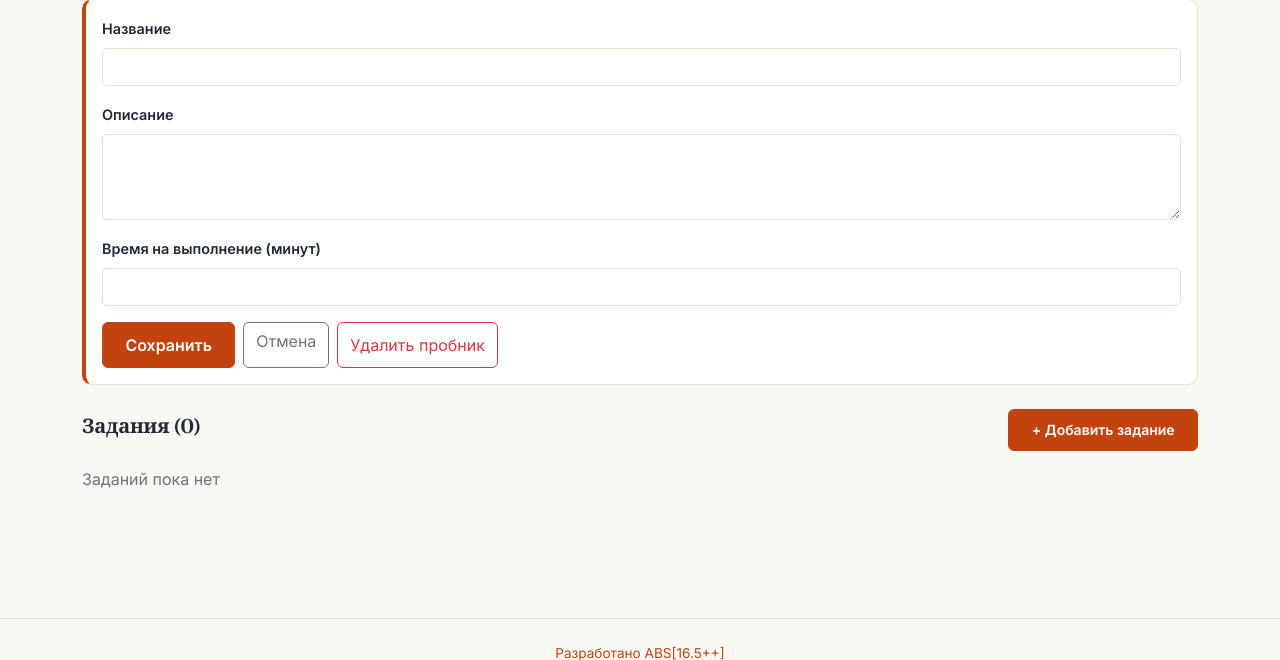
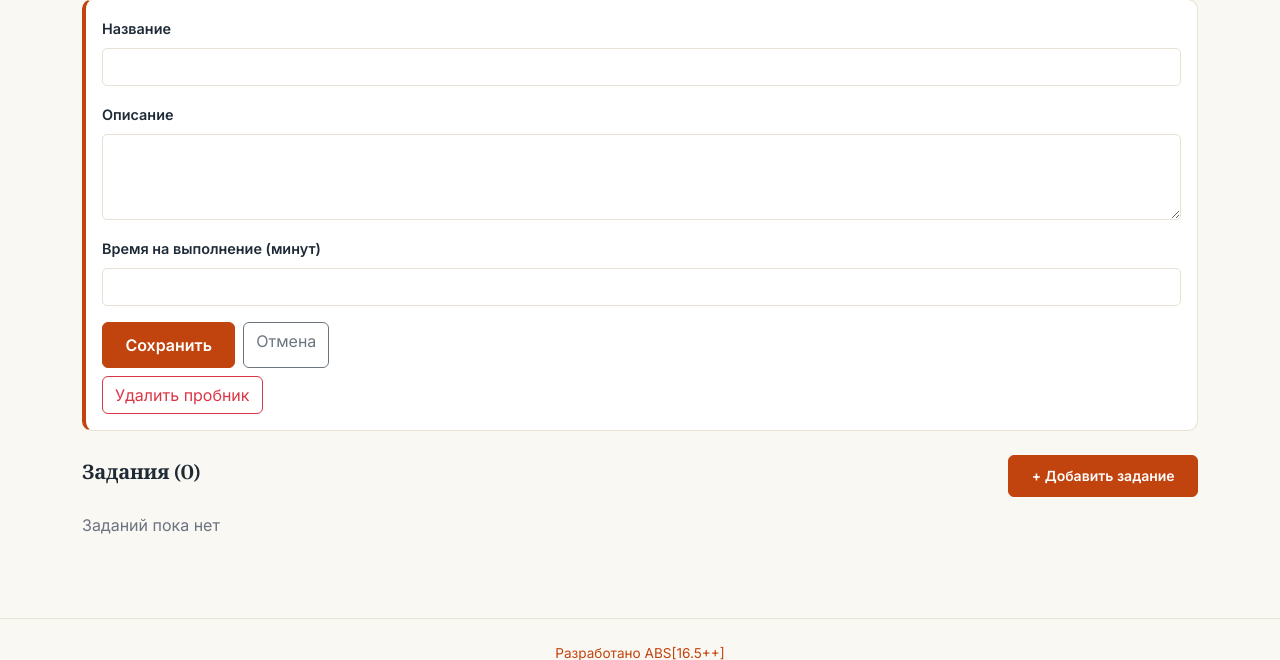
Before and after one commit to ghghghhghg/online_school, a Django app: template school/templates/school/teacher/edit_exam.html in a window 1280 px wide. Shown: the part 111-771 px from the top of the page. Run offline with Django 5.2, Linux system fonts and the light colour scheme; the template is opened without the code that fills it, so the values that code supplies are empty.

Commit message:
fix nested form preventing exam deletion

```diff
--- a/school/templates/school/teacher/edit_exam.html
+++ b/school/templates/school/teacher/edit_exam.html
@@ -28,12 +28,14 @@
             <div class="d-flex gap-2">
                 <button type="submit" class="btn btn-primary">Сохранить</button>
                 <a href="{% url 'teacher_course_dashboard' exam.course.pk %}" class="btn btn-outline-secondary">Отмена</a>
-                <form method="post" action="{% url 'teacher_delete_exam' exam.pk %}"
-                      onsubmit="return confirm('Удалить пробник целиком?')">
-                    {% csrf_token %}
-                    <button type="submit" class="btn btn-outline-danger">Удалить пробник</button>
-                </form>
             </div>
+        </form>
+
+        <form method="post" action="{% url 'teacher_delete_exam' exam.pk %}"
+              class="mt-2"
+              onsubmit="return confirm('Удалить пробник целиком?')">
+            {% csrf_token %}
+            <button type="submit" class="btn btn-outline-danger">Удалить пробник</button>
         </form>
     </div>
 </div>
```
